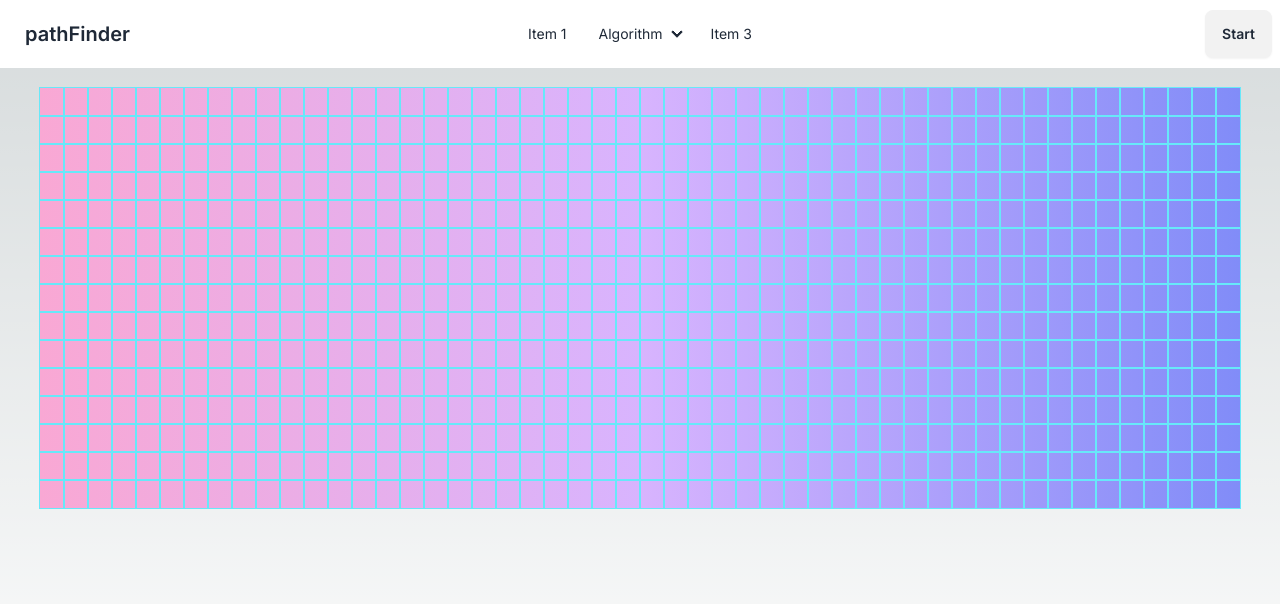
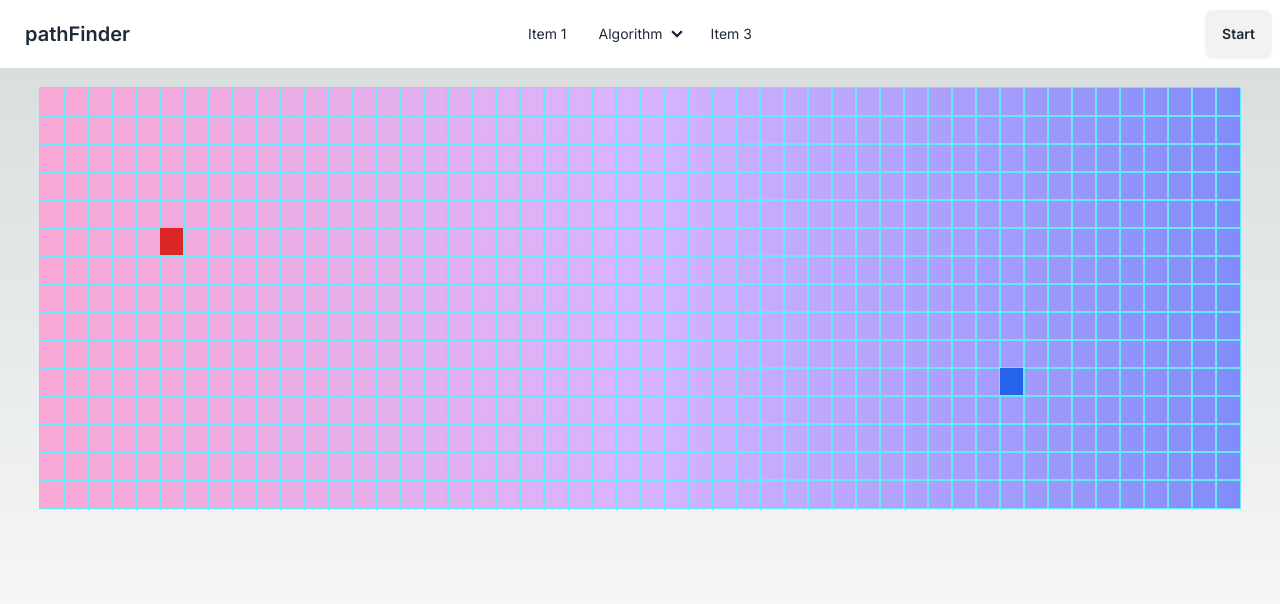
Before and after one commit to Badsha1996/path-finder, a Next.js app: page / in a window 1280 px wide. Shown: the top 604 px of the page. Built offline with nearby package versions, Linux system fonts and the light colour scheme.

Commit message:
Start node and last node reference point

```diff
--- a/src/app/page.tsx
+++ b/src/app/page.tsx
@@ -3,15 +3,32 @@ import Node from '@/components/node/Node'
 import Image from 'next/image'
 import { useEffect, useState } from 'react'
 
+type NodeType = {
+  col: number
+  row: number,
+  isStart: boolean,
+  isFinish: boolean
+}
+
+
+
+
+
 export default function Home() {
-  const [nodes, setNodes] = useState([[[]]])
+  const [nodes, setNodes] = useState<NodeType[][]>([[{ col: 0, row: 0, isStart: false, isFinish: false }]])
 
   const genGrid = () => {
     const gridNode = []
     for (let row = 0; row < 15; row++) {
       const curRow = []
       for (let col = 0; col < 50; col++) {
-        curRow.push([])
+        const curNode: NodeType = {
+          col,
+          row,
+          isStart: row == 5 && col == 5,
+          isFinish: row == 10 && col == 40
+        }
+        curRow.push(curNode)
       }
       gridNode.push(curRow)
     }
@@ -25,9 +42,14 @@ export default function Home() {
     <main className='mx-10 bg-gradient-to-r from-pink-300 via-purple-300 to-indigo-400'>
       <div className='max-w-max max-h-max'>
         {
-          nodes.map((row, rowIdx) => {
-            return <div className='flex'>
-              {row.map((node, nodeIdx) => <Node/>)}
+          nodes.map((row: NodeType[], rowIdx: number) => {
+
+            return <div className='flex' key={rowIdx}>
+              {row.map((node: NodeType, nodeIdx: number) => {
+                const { isStart, isFinish } = node
+                return (<Node key={nodeIdx} isStart={isStart} isFinish={isFinish} />)
+              }
+              )}
             </div>
           })
         }
--- a/src/components/node/Node.tsx
+++ b/src/components/node/Node.tsx
@@ -1,10 +1,11 @@
 import React from 'react'
 
-type Props = {}
 
-const Node = (props: Props) => {
+const Node = ({key,isStart, isFinish}:{key: number, isStart: boolean, isFinish:boolean}) => {
+
+  const nodeDesignClass = isStart ? 'bg-red-600' : isFinish ? 'bg-blue-600' : ''
   return (
-    <div className="h-7 w-7 outline-cyan-300 outline outline-1"></div>
+    <div className={`h-7 w-7 outline-cyan-300 outline outline-1 ${nodeDesignClass}`}></div>
   )
 }
 
```
